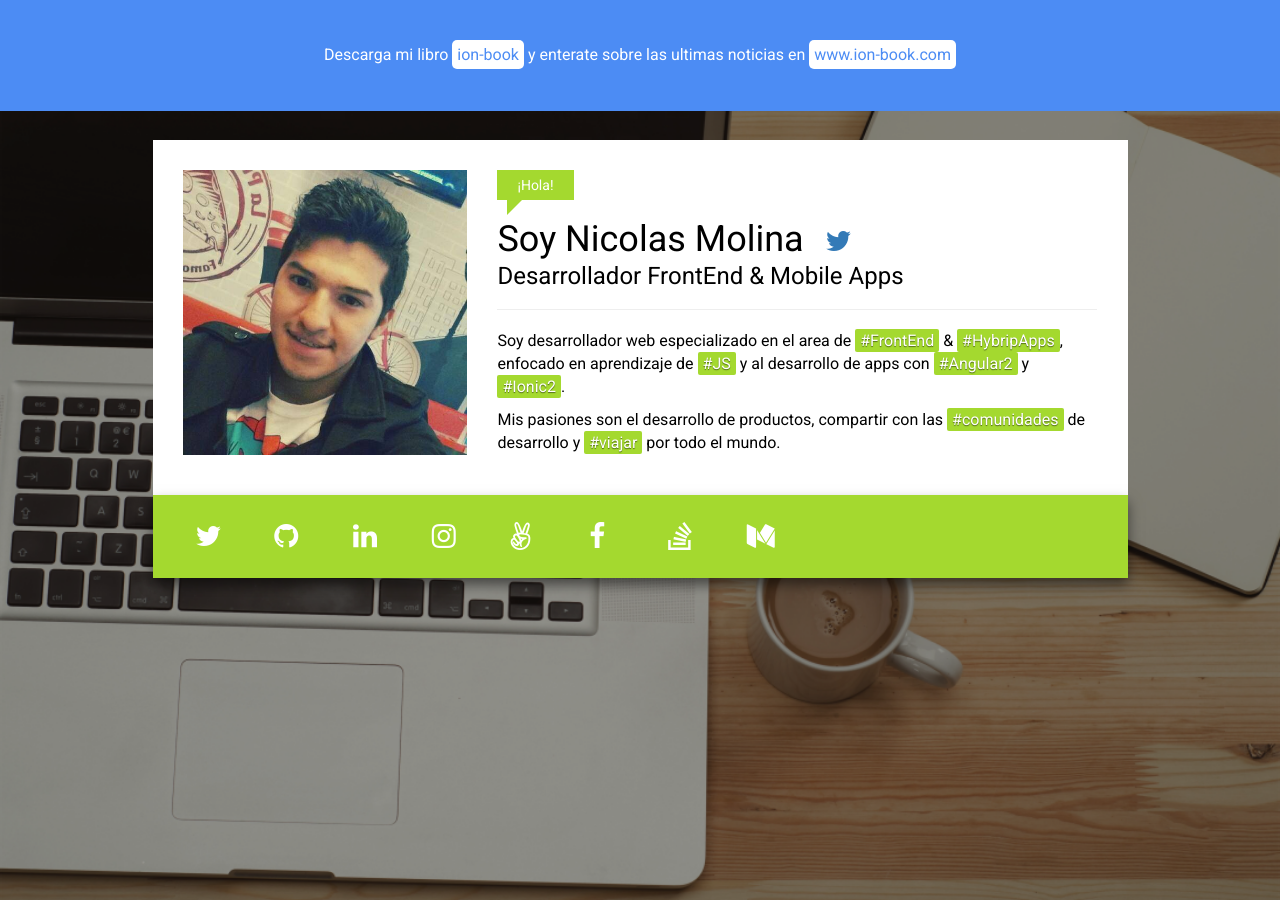
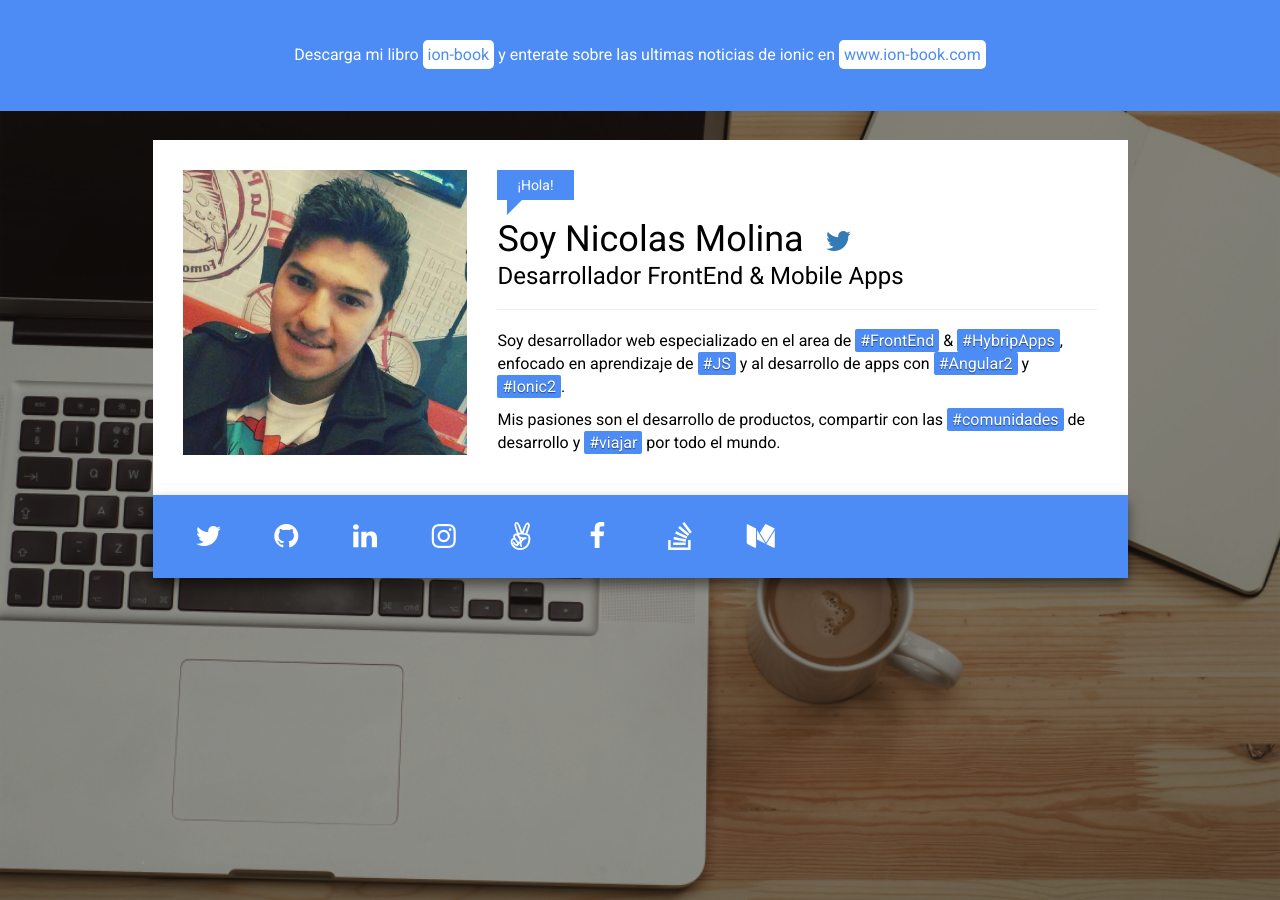
Before and after one commit to nicobytes/nicobytes-site, a Jekyll site: the page built from index.html, in a window 1280 px wide. Built offline with Jekyll 4.4.1, drawn with Linux system fonts in a browser that asks for light colours; nearby versions of some CDN libraries.

Commit message:
Change color

```diff
--- a/_includes/nav.html
+++ b/_includes/nav.html
@@ -2,7 +2,7 @@
   <div class="container">
     <div class="row">
       <div class="col-md-10 col-md-offset-1">
-         <p>Descarga mi libro <a href="http://j.mp/1Us5Y5B" target="_blank">ion-book</a> y  enterate sobre las ultimas noticias en <a href="http://www.ion-book.com/" target="_blank">www.ion-book.com</a></p>
+         <p>Descarga mi libro <a href="http://j.mp/1Us5Y5B" target="_blank">ion-book</a> y enterate sobre las ultimas noticias de ionic en <a href="http://www.ion-book.com/" target="_blank">www.ion-book.com</a></p>
       </div>
     </div>
 
--- a/_sass/_variables.scss
+++ b/_sass/_variables.scss
@@ -1,4 +1,4 @@
-$nb-color-primary:#A4D92F;
+$nb-color-primary:#4c8cf4;
 $nb-color-secondary: #4c8cf4;
 
 $nb-font-family: 'Roboto', sans-serif;
```
